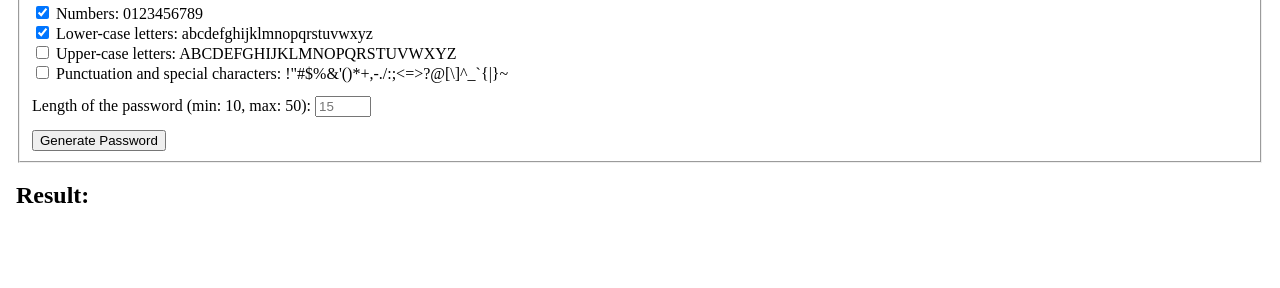
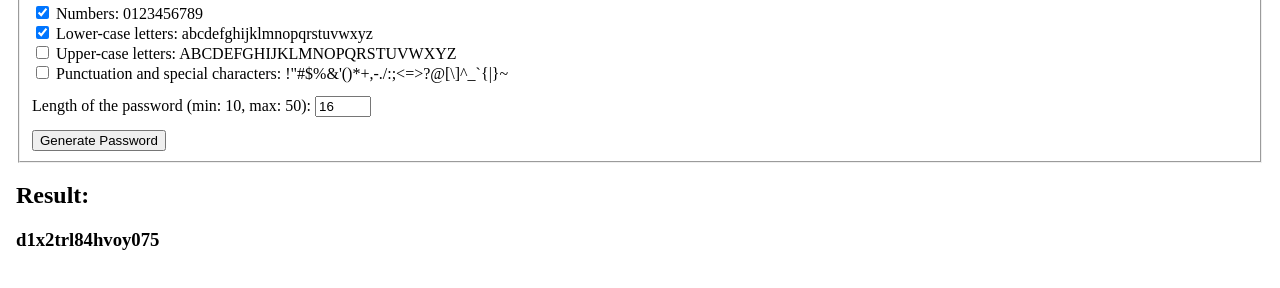
Before and after one commit to rainbowfieldholograph/password-generator, a plain HTML site: page index.html in a window 1280 px wide. Both pictures are taken after a click on the button "Generate Password". Shown: the part 174-462 px from the top of the page. Drawn offline with Linux system fonts and the light colour scheme.

Commit message:
little changes

```diff
--- a/index.html
+++ b/index.html
@@ -41,7 +41,15 @@
             </div>
             <div class="marginbtm">
               <label for="length">Length of the password (min: 10, max: 50): </label>
-              <input max="50" min="10" id="length" name="length" placeholder="15" type="number" />
+              <input
+                value="16"
+                max="50"
+                min="10"
+                id="length"
+                name="length"
+                placeholder="15"
+                type="number"
+              />
             </div>
             <button type="submit">Generate Password</button>
           </fieldset>
--- a/index.js
+++ b/index.js
@@ -61,16 +61,16 @@ const specialArr = '!"#$%&\'()*+,-./:;<=>?@[]^_`{|}~'.split('')
 
 const compareRandom = () => Math.random() - 0.5
 
-const form = document.getElementById('form')
+const form = document.querySelector('#form')
 
 const generatePassword = () => {
   let result = []
-  const nums = document.getElementById('numbers').checked
-  const lowerCase = document.getElementById('lowerCase').checked
-  const upperCase = document.getElementById('upperCase').checked
-  const special = document.getElementById('special').checked
-  const length = document.getElementById('length').value
-  const out = document.getElementById('result')
+  const nums = document.querySelector('#numbers').checked
+  const lowerCase = document.querySelector('#lowerCase').checked
+  const upperCase = document.querySelector('#upperCase').checked
+  const special = document.querySelector('#special').checked
+  const length = document.querySelector('#length').value
+  const out = document.querySelector('#result')
   if (nums) {
     result = result.concat(numsArr)
   }
@@ -85,7 +85,7 @@ const generatePassword = () => {
   }
   result.sort(compareRandom)
   result = result.join('').substr(0, length)
-  out.innerHTML = `${result}`
+  out.innerText = `${result}`
 }
 
 form.onsubmit = (event) => {
```
